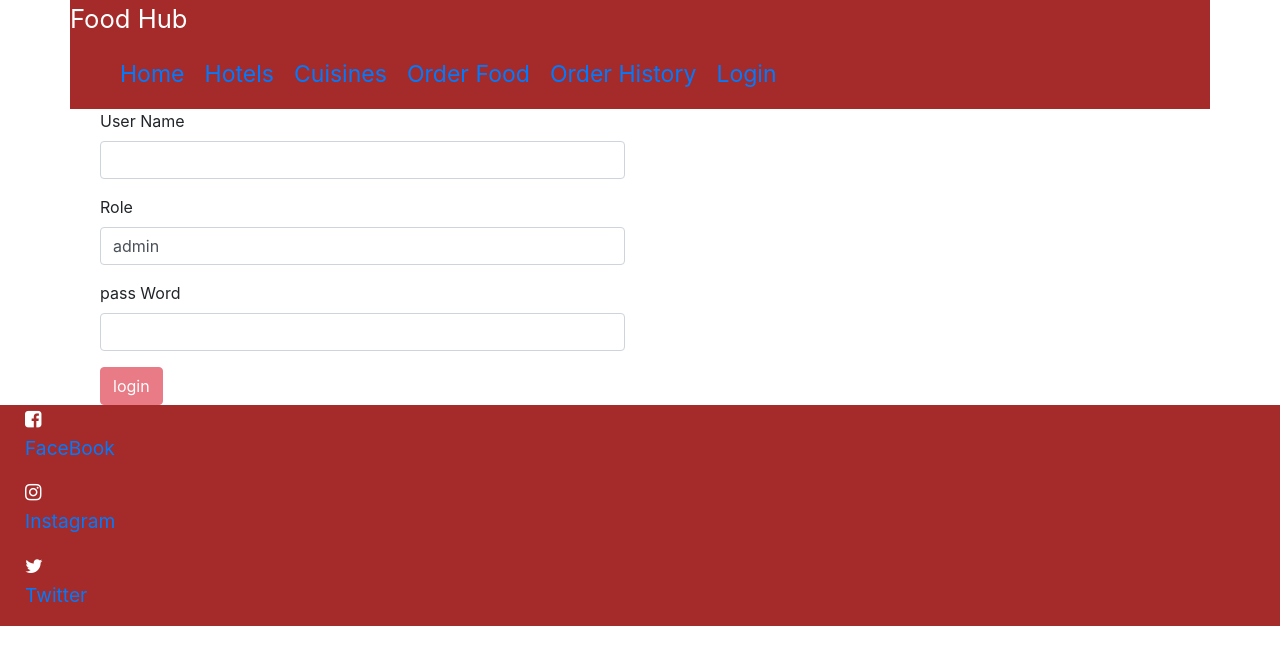
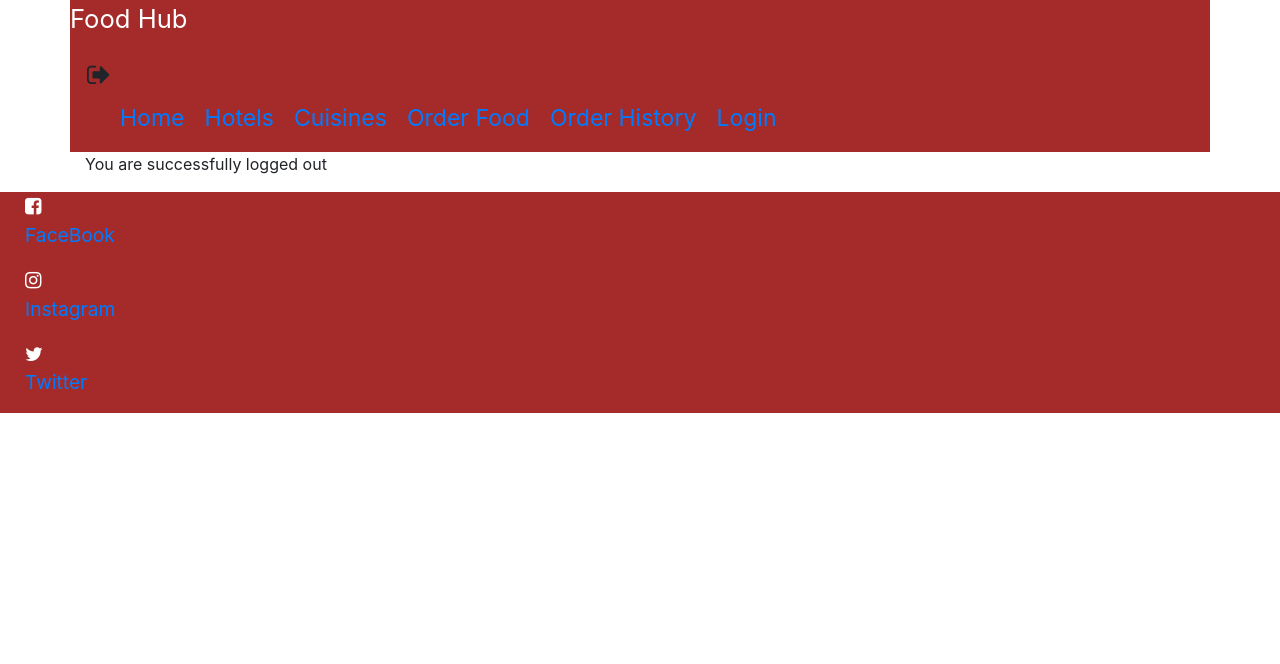
Before and after one commit to vatsank/foodHub, an Angular app: page /logout in a window 1280 px wide. Before the commit this address led to /login. Shown: the top 664 px of the page. Built offline with nearby package versions, Linux system fonts and the light colour scheme; what ngx-pagination would draw is missing.

Commit message:
Added More Examples

```diff
--- a/src/app/app-routing.module.ts
+++ b/src/app/app-routing.module.ts
@@ -1,3 +1,4 @@
+import { LogoutComponent } from './logout/logout.component';
 import { SouthfoodComponent } from './southfood/southfood.component';
 import { FoodComponent } from './food/food.component';
 import { OrderComponent } from './order/order.component';
@@ -23,6 +24,7 @@ const routes: Routes = [
     {path: 'showItem/:code', component: ShowMenuComponent}
   ]},
   {path: 'hotels', component: RestrauntComponent},
+  {path: 'logout', component: LogoutComponent},
   {path: 'history', component: OrderHistoryComponent,
                      canActivate: [UniversalGuardGuard]},
   {path: '**', redirectTo: 'login'},
--- a/src/app/app.module.ts
+++ b/src/app/app.module.ts
@@ -30,6 +30,7 @@ import { FoodComponent } from './food/food.component';
 import { SouthfoodComponent } from './southfood/southfood.component';
 import { NorthfoodComponent } from './northfood/northfood.component';
 import { ShowMenuComponent } from './show-menu/show-menu.component';
+import { LogoutComponent } from './logout/logout.component';
 
 @NgModule({
   declarations: [
@@ -54,7 +55,8 @@ import { ShowMenuComponent } from './show-menu/show-menu.component';
     FoodComponent,
     SouthfoodComponent,
     NorthfoodComponent,
-    ShowMenuComponent
+    ShowMenuComponent,
+    LogoutComponent
   ],
   imports: [
     BrowserModule,
--- a/src/app/header/header.component.html
+++ b/src/app/header/header.component.html
@@ -1,5 +1,5 @@
 <p>
     {{mainTitle}}
 </p>
-
+<button [routerLink]="['/logout']" class='btn btn-lg fa fa-sign-out'></button>
 <app-menu [links]='pageHeadLinks'></app-menu>
--- a/src/app/header/header.component.ts
+++ b/src/app/header/header.component.ts
@@ -15,7 +15,8 @@ export class HeaderComponent implements OnInit {
                 {link: '/food', text: 'Cuisines'},
                 {link: '/placeOrder', text: 'Order Food'},
                 {link: '/history', text: 'Order History'},
-          {link: '/login', text: 'Login'} ];
+          {link: '/login', text: 'Login'}
+          ];
 
   constructor() { }
 
--- /dev/null
+++ b/src/app/logout/logout.component.html
@@ -0,0 +1,3 @@
+<p>
+    You are successfully logged out
+</p>
--- /dev/null
+++ b/src/app/logout/logout.component.ts
@@ -0,0 +1,19 @@
+import { Component, OnInit } from '@angular/core';
+
+@Component({
+  selector: 'app-logout',
+  templateUrl: './logout.component.html',
+  styleUrls: ['./logout.component.css']
+})
+export class LogoutComponent implements OnInit {
+
+  constructor() { }
+
+  ngOnInit() {
+  }
+
+   logout() {
+
+    sessionStorage.removeItem('userLogged');
+   }
+}
--- a/src/app/menu/menu.component.html
+++ b/src/app/menu/menu.component.html
@@ -3,4 +3,5 @@
         <li *ngFor='let eachlink of links'>
             <a [routerLink]="[eachlink.link]">{{eachlink.text}}</a></li>
     </ul>
+
 </nav>
```
Also changed, not shown: src/app/logout/logout.component.css (added), 1 other file (tests, documents, lock files or other folders).
